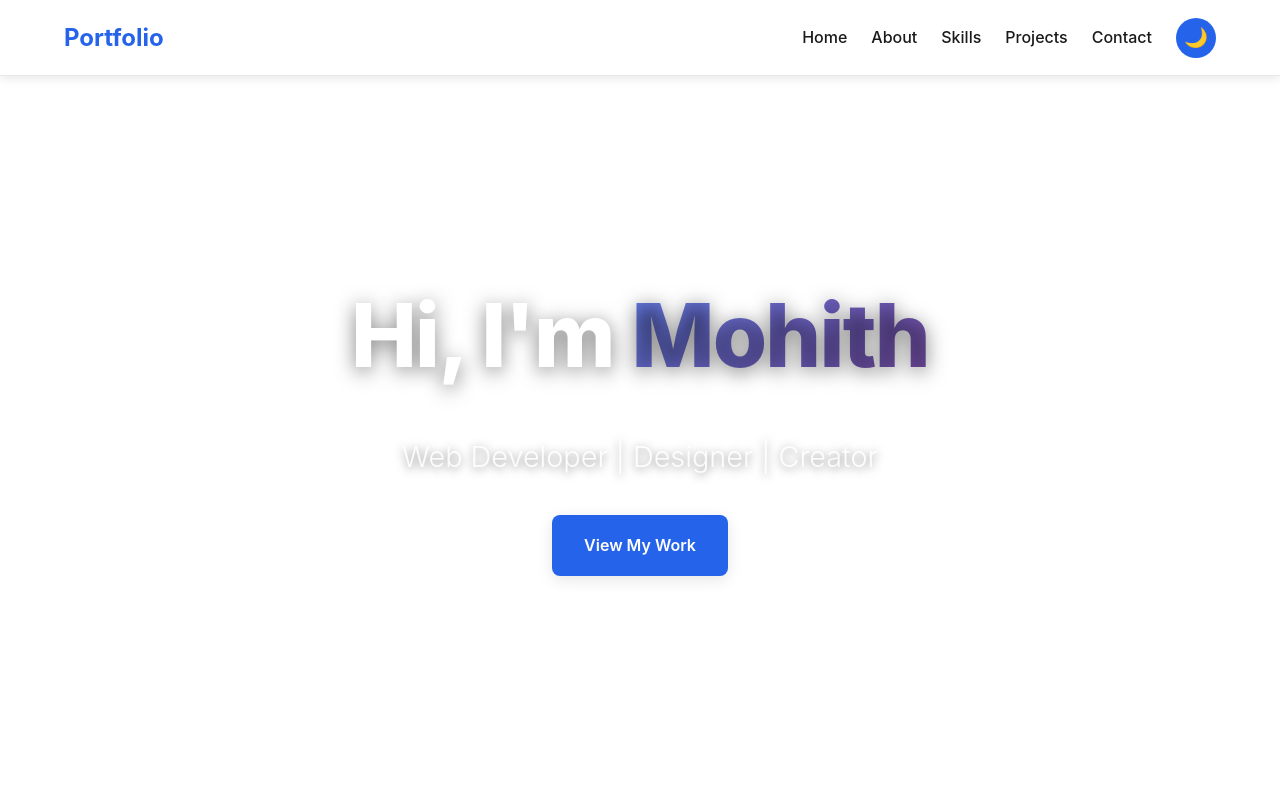
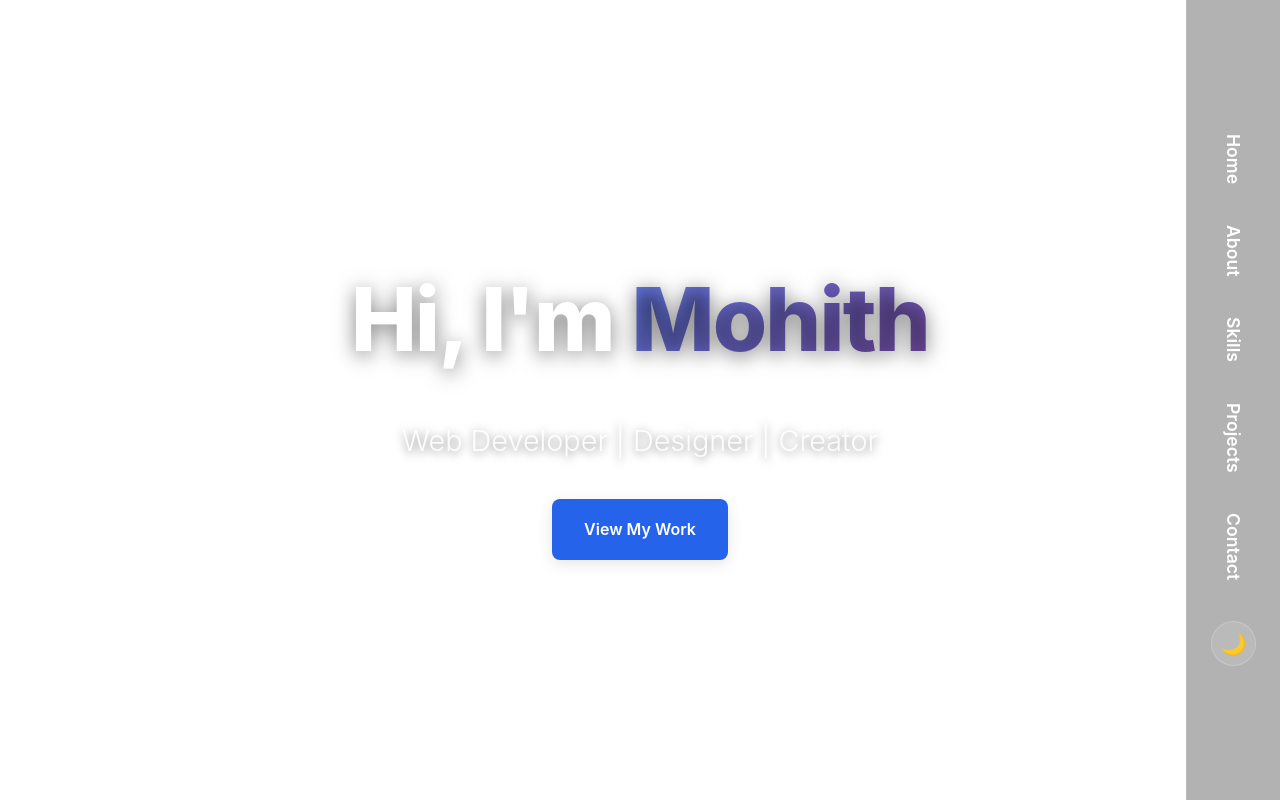
Before and after one commit to MOHITH4W5/portfolio, a plain HTML site: page index.html in a window 1280 px wide. Shown: the top 800 px of the page. Drawn offline with Linux system fonts and the light colour scheme.

Commit message:
Move navigation to right sidebar

```diff
--- a/index.html
+++ b/index.html
@@ -10,12 +10,6 @@
 <body>
     <canvas id="canvas3d"></canvas>
     <nav>
-        <div class="nav-container">
-            <div class="nav-left">
-                <div class="logo">Portfolio</div>
-                <button class="menu-toggle">☰</button>
-            </div>
-            <div class="nav-right">
         <ul class="nav-links">
             <li><a href="#home">Home</a></li>
             <li><a href="#about">About</a></li>
@@ -24,8 +18,6 @@
             <li><a href="#contact">Contact</a></li>
         </ul>
         <button class="theme-toggle">🌙</button>
-            </div>
-        </div>
     </nav>
 
     <section id="home" class="hero">
--- a/script.js
+++ b/script.js
@@ -67,20 +67,5 @@ window.addEventListener('DOMContentLoaded', function() {
         });
     }
 
-    const menuToggle = document.querySelector('.menu-toggle');
-    const navLinks = document.querySelector('.nav-links');
 
-    if (menuToggle) {
-        menuToggle.addEventListener('click', function() {
-            navLinks.classList.toggle('active');
-            menuToggle.textContent = navLinks.classList.contains('active') ? '✕' : '☰';
-        });
-    }
-
-    document.querySelectorAll('.nav-links a').forEach(link => {
-        link.addEventListener('click', function() {
-            navLinks.classList.remove('active');
-            if (menuToggle) menuToggle.textContent = '☰';
-        });
-    });
 });
--- a/style.css
+++ b/style.css
@@ -63,100 +63,63 @@ canvas + div {
 
 nav {
     position: fixed;
+    right: 0;
     top: 0;
-    width: 100%;
-    background: var(--bg-primary);
+    height: 100vh;
+    display: flex;
+    flex-direction: column;
+    align-items: center;
+    justify-content: center;
+    gap: 2rem;
+    padding: 2rem 1.5rem;
+    background: rgba(0, 0, 0, 0.3);
     backdrop-filter: blur(10px);
     z-index: 1000;
-    pointer-events: auto;
-    border-bottom: 1px solid var(--border);
-    box-shadow: 0 2px 10px var(--shadow);
-    transition: all 0.3s;
+    border-left: 1px solid rgba(255, 255, 255, 0.1);
 }
 
-.nav-container {
-    max-width: 1200px;
-    margin: 0 auto;
-    padding: 1rem 1.5rem;
+
+
+.nav-links {
     display: flex;
-    justify-content: space-between;
+    flex-direction: column;
+    list-style: none;
+    gap: 2rem;
     align-items: center;
 }
 
-.nav-left {
-    display: flex;
-    align-items: center;
-    gap: 1rem;
-}
-
-.logo {
-    font-size: 1.5rem;
-    font-weight: 700;
-    color: var(--accent);
-    white-space: nowrap;
-}
-
-.nav-right {
-    display: flex;
-    align-items: center;
-    gap: 1.5rem;
-}
-
-.menu-toggle {
-    display: none;
-    background: transparent;
-    border: none;
-    width: 28px;
-    height: 28px;
-    cursor: pointer;
-    font-size: 1.2rem;
-    color: var(--text-primary);
-    align-items: center;
-    justify-content: center;
-    flex-shrink: 0;
-    padding: 0;
-    opacity: 0.8;
-}
-
-.nav-links {
-    display: flex;
-    list-style: none;
-    gap: 1.5rem;
-}
-
 .nav-links a {
-    color: var(--text-primary);
+    color: #ffffff;
     text-decoration: none;
-    transition: color 0.3s;
-    font-weight: 500;
-    white-space: nowrap;
+    transition: all 0.3s;
+    font-weight: 600;
+    font-size: 1.1rem;
+    writing-mode: vertical-rl;
+    text-orientation: mixed;
 }
 
 .nav-links a:hover {
-    color: var(--accent);
+    color: #667eea;
+    transform: scale(1.1);
 }
 
 .theme-toggle {
-    background: var(--accent);
-    border: none;
+    background: rgba(255, 255, 255, 0.1);
+    border: 1px solid rgba(255, 255, 255, 0.2);
     border-radius: 50%;
-    width: 40px;
-    height: 40px;
+    width: 45px;
+    height: 45px;
     cursor: pointer;
-    font-size: 1.2rem;
+    font-size: 1.3rem;
     transition: all 0.3s;
     display: flex;
     align-items: center;
     justify-content: center;
-    flex-shrink: 0;
 }
 
 .theme-toggle:hover {
+    background: rgba(255, 255, 255, 0.2);
     transform: scale(1.1);
-}
-
-.theme-toggle:active {
-    transform: scale(0.95);
 }
 
 .hero {
@@ -166,7 +129,7 @@ nav {
     justify-content: center;
     text-align: center;
     position: relative;
-    padding: 6rem 1.5rem 4rem;
+    padding: 2rem 1.5rem;
     background: transparent;
     z-index: 1;
     pointer-events: none;
```
Lines whose indentation alone changed are shown as unchanged.
